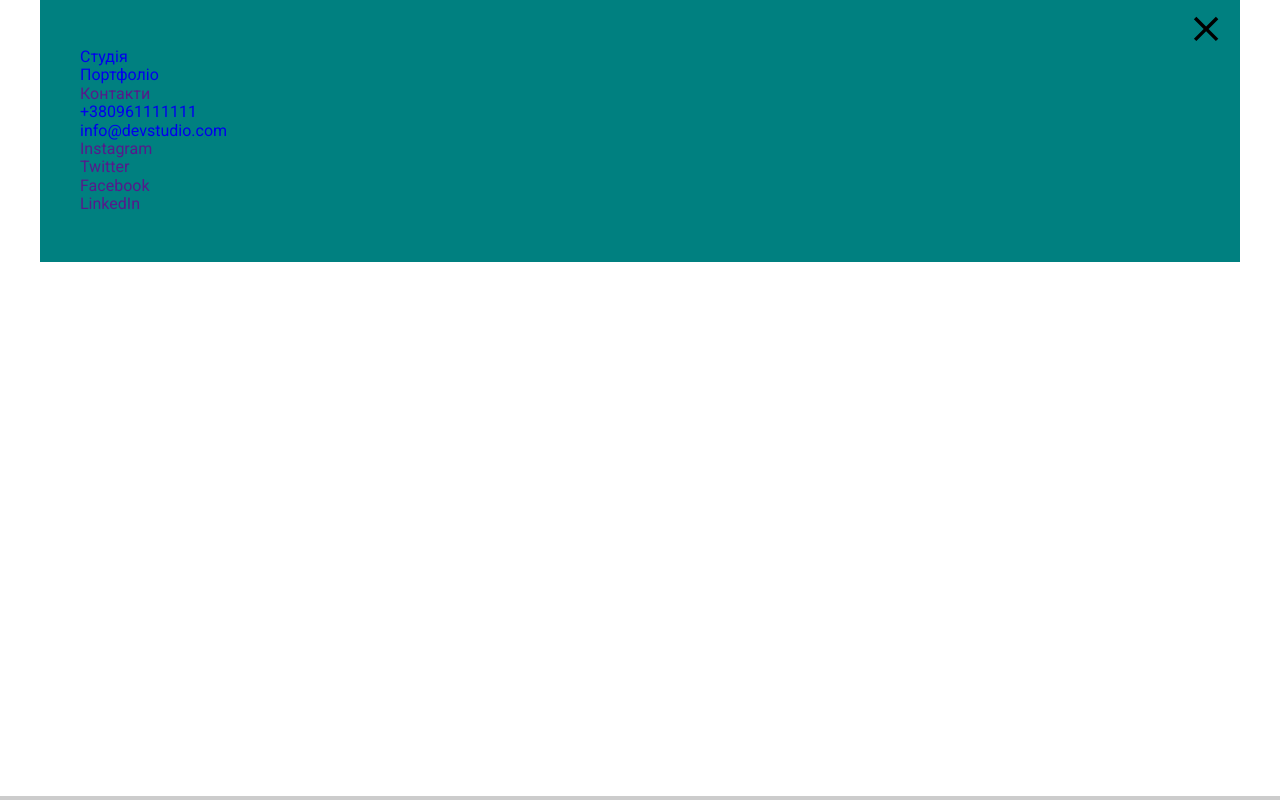
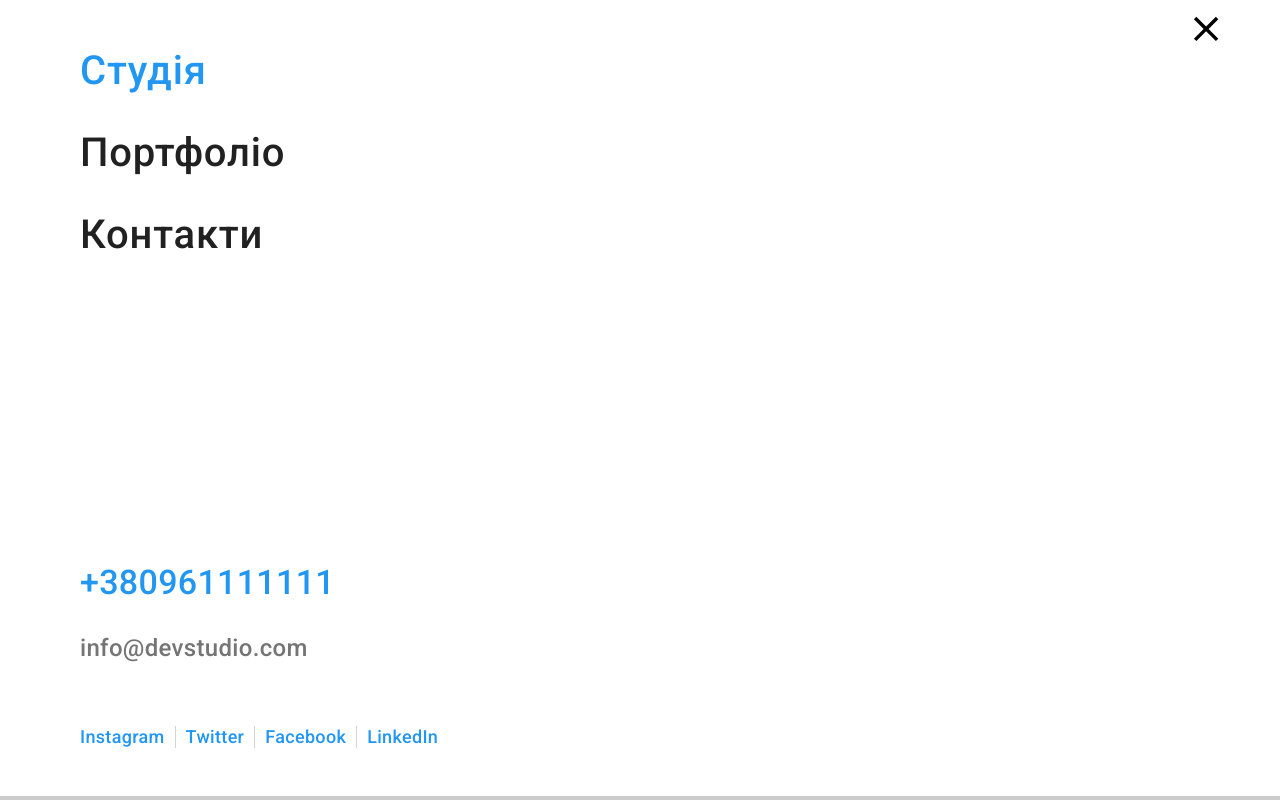
Before and after one commit to vitulya/goit-markup-hw-08, a plain HTML site: page index.html in a window 1280 px wide. Drawn offline with nearby package versions, Linux system fonts and the light colour scheme.

Commit message:
зроблене мобільне меню

```diff
--- a/index.html
+++ b/index.html
@@ -23,17 +23,21 @@
     <header class="main-header is-open">
       <!-- МОБІЛЬНЕ МЕНЮ -->
 
-      <div class="mobile-menu">
+      <div class="mobile-menu is-open" data-menu>
         <div class="container mobile-menu__container">
-          <button type="button" class="mobile-menu__close-btn">
+          <button type="button" class="mobile-menu__close-btn" data-menu-close>
             <svg class="mobile-menu__close-icon" width="40" height="40">
               <use href="./images/icons.svg#icon-close-black"></use>
             </svg>
           </button>
+
+          <div class="mobile-menu__header">
             <nav class="navigation-mobile">
               <ul class="navigation-mobile__list list">
                 <li class="navigation-mobile__item">
-                <a class="navigation-mobile__link active link" href="index.html"
+                  <a
+                    class="navigation-mobile__link active link"
+                    href="index.html"
                     >Студія</a
                   >
                 </li>
@@ -47,16 +51,21 @@
                 </li>
               </ul>
             </nav>
+          </div>
 
+          <div class="mobile-menu__footer">
             <ul class="contact-mobile__list list">
-            <li class="contact-mobile__item">
-              <a class="contact-mobile__link link" href="tel:+380961111111">
+              <li class="contact-mobile__item-tel">
+                <a
+                  class="contact-mobile__link-tel link"
+                  href="tel:+380961111111"
+                >
                   +380961111111</a
                 >
               </li>
-            <li class="contact-mobile__item">
+              <li class="contact-mobile__item-mail">
                 <a
-                class="contact-mobile__link link"
+                  class="contact-mobile__link-mail link"
                   href="mailto:info@devstudio.com"
                 >
                   info@devstudio.com</a
@@ -78,6 +87,7 @@
                 <a href="" class="social-mobile__link link">LinkedIn</a>
               </li>
             </ul>
+          </div>
         </div>
       </div>
 
--- a/sass/base/_container.scss
+++ b/sass/base/_container.scss
@@ -9,7 +9,6 @@
     width: 100%;
     padding-right: 15px;
     padding-left: 15px;
-    background-color: teal;
  }
 
  @media  screen and (min-width:480px) {
--- a/sass/components/_mobile-menu.scss
+++ b/sass/components/_mobile-menu.scss
@@ -7,13 +7,30 @@
     height: 100%;
     max-height: 796px;
     box-shadow: 0 0 0 100vmax rgba(0, 0, 0, 0.2);
+
+    opacity: 0;
+    visibility: hidden;
+    pointer-events: none;
+
+    transition: opacity var(--transition-dur-and-fun), visibility var(--transition-dur-and-fun);
+}
+
+.mobile-menu.is-open{
+    opacity: 1;
+    visibility: visible;
+    pointer-events: auto;
 }
 
 .mobile-menu__container{
+    height: 100%;
     position: relative;
     padding: 48px 40px;
     margin: auto;
+    display: flex;
+    flex-direction: column;
+    justify-content: space-between;
 
+    background-color: var(--primery-white-color);
 }
 .mobile-menu__close-btn{
     position: absolute;
@@ -24,9 +41,87 @@
     border: none;
     background-color: transparent;
 
-    transition: fill 2000ms linear;
+
+}
+.mobile-menu__close-btn .mobile-menu__close-icon{
+    transition: fill var(--transition-dur-and-fun);
 }
 
-.mobile-menu__close-btn:hover .mobile-menu__close-icon{
+.mobile-menu__close-btn:hover .mobile-menu__close-icon,
+.mobile-menu__close-btn:focus .mobile-menu__close-icon{
     fill: var(--accent-color);
 }
+
+.navigation-mobile__list{
+    font-weight: 500;
+    font-size: 40px;
+    line-height: 1.17;
+    letter-spacing: 0.02em;
+
+}
+
+.navigation-mobile__item:not(:last-child){
+    margin-bottom: 35px;
+}
+
+.navigation-mobile__link{
+    color: var(--primery-grey-color);
+}
+
+.navigation-mobile__link.active {
+    color: var(--accent-color);
+}
+
+.mobile-menu__footer {
+    font-weight: 500;
+    letter-spacing: 0.02em;
+}
+
+.contact-mobile__item-tel{
+    font-size: 34px;
+    line-height: 1.17;
+
+    margin-bottom: 32px;
+}
+
+
+.contact-mobile__link-tel{
+    color: var(--accent-color);
+}
+
+.contact-mobile__item-mail{
+    font-size: 24px;
+    line-height: 1.16;
+
+    margin-bottom: 64px;
+}
+
+.contact-mobile__link-mail{
+    color: var(--primery-text-color)
+}
+
+.social-mobile__list{
+    display: flex;
+}
+
+.social-mobile__item{
+    font-size: 18px;
+    line-height: 1.2;
+    padding: 0 10px;
+}
+
+.social-mobile__item:first-child{
+    padding-left: 0;
+}
+
+.social-mobile__item:last-child {
+    padding-right: 0;
+}
+
+.social-mobile__item:not(:last-child){
+    border-right: 1px solid rgba(33, 33, 33, 0.2);
+}
+
+.social-mobile__link{
+    color: var(--accent-color);
+}
```
Also changed, not shown: js/mobile-menu.js (+2 -2 lines), css/main.css, css/main.min.css, 2 other files. Lines whose indentation alone changed are shown as unchanged.
